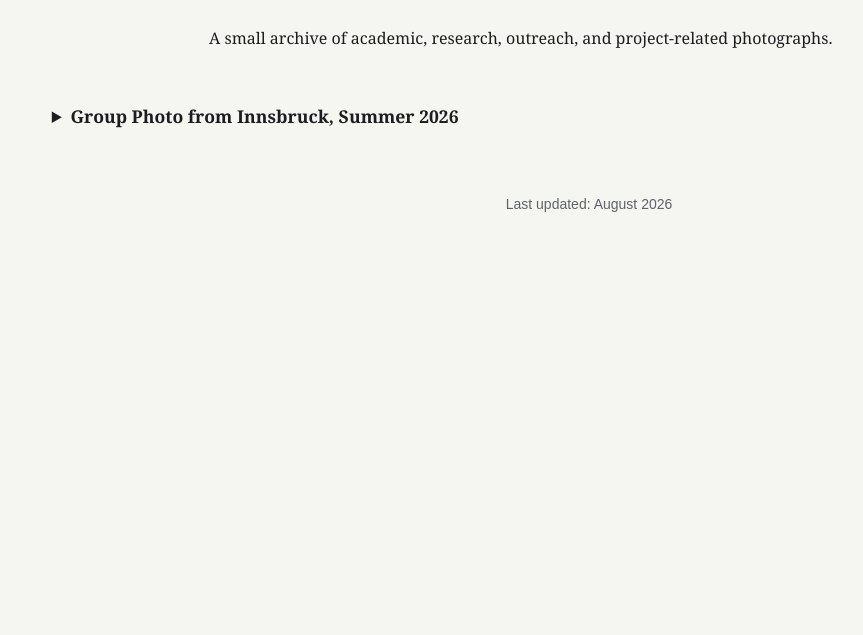
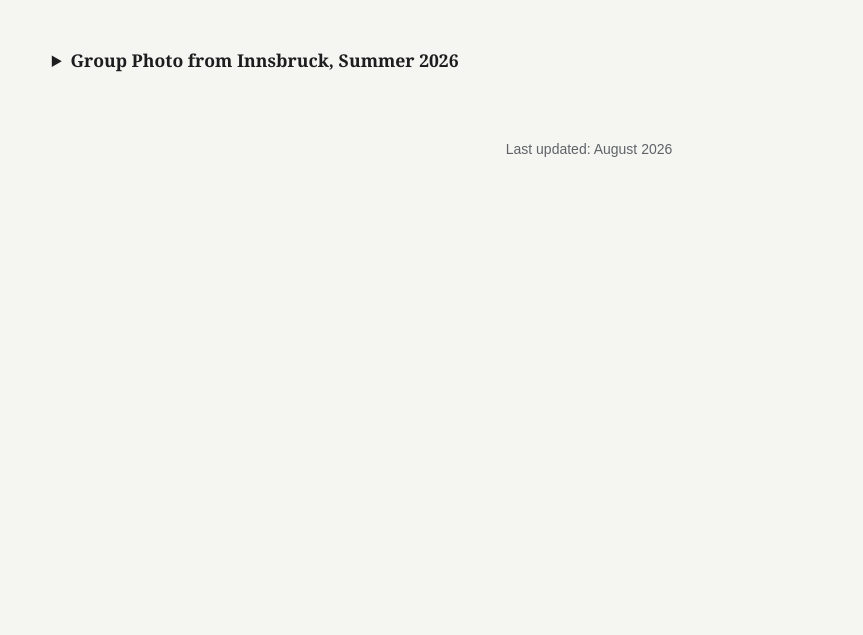
Before and after one commit to KayraGul/KayraGul.github.io, a plain HTML site: page photo_archive.html in a window 1280 px wide. Shown: the part 165-800 px from the top of the page, without its empty margins (51-914 px from the left). Drawn offline with Linux system fonts and the light colour scheme.

Commit message:
Update photo_archive.html

```diff
--- a/photo_archive.html
+++ b/photo_archive.html
@@ -17,7 +17,6 @@
         <h1 class="page-title">Photo Archive</h1>
 
         <p class="archive-intro">
-            A small archive of academic, research, outreach, and project-related photographs.
         </p>
 
         <section class="photo-archive">
```
